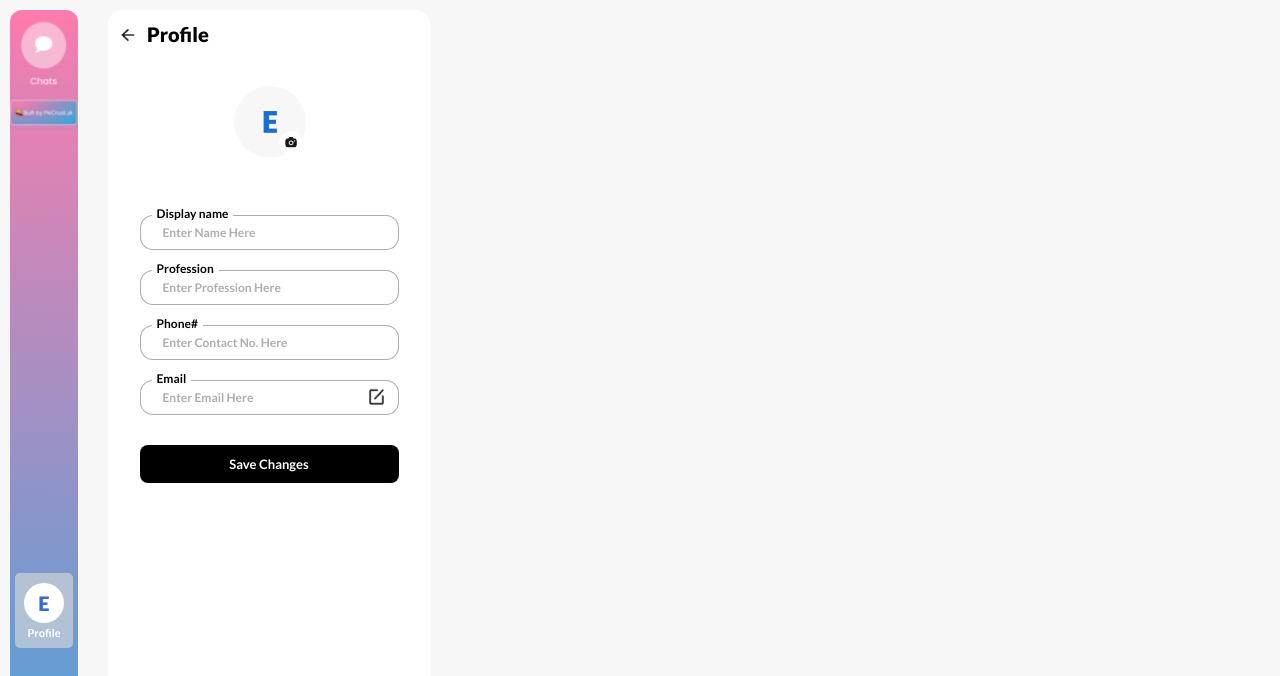
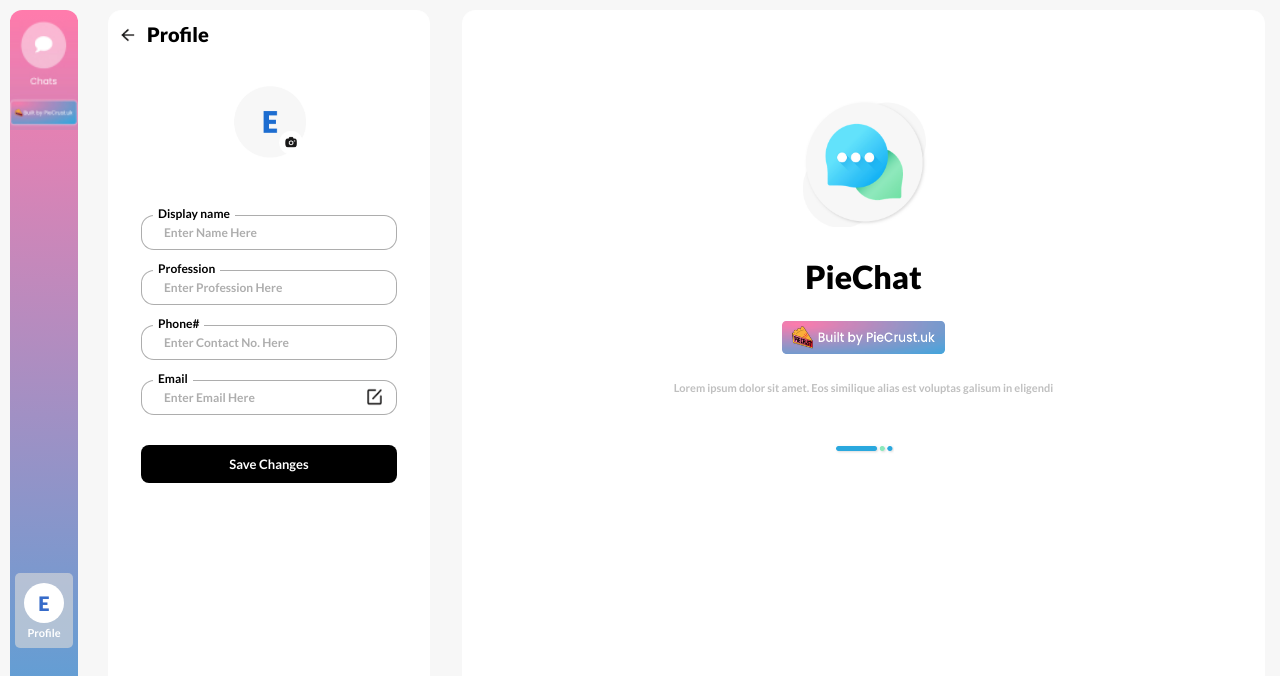
Before and after one commit to Abdulrafiudev/Pie-chart, a plain HTML site: page profile.html in a window 1280 px wide. Shown: the top 676 px of the page. Drawn offline with Linux system fonts and the light colour scheme; a web font is replaced by a local one.

Commit message:
work still dey

```diff
--- a/profile.html
+++ b/profile.html
@@ -64,7 +64,13 @@
       </form>
     </div>
 
-    <div class="pie_center_container"></div>
+    <div class="pie_center_container">
+      <img src="./images/icon_message.png" alt="pie icon" class="icon_message">
+      <p class="chat_heading"> PieChat </p>
+      <img src="./images/rectangle_3.png" alt= "pie icon" class="icon_pie">
+      <p class="lorem_2"> Lorem ipsum dolor sit amet. Eos similique alias est voluptas galisum in eligendi </p>
+      <img src="./images/track bar white.png" class="rectangle_8" alt="track bar">
+    </div>
 
   </div>
 
--- a/styles/login.css
+++ b/styles/login.css
@@ -13,6 +13,7 @@
   justify-content: center;
   align-items: center;
   width: 40%;
+
 
 
 
--- a/styles/profile.css
+++ b/styles/profile.css
@@ -6,6 +6,7 @@
   position: relative;
   display: flex;
   height: 100vh;
+
   background-color:  rgba(217, 217, 217, 0.22);
 
 }
@@ -32,6 +33,9 @@
   align-items: center;
 
 }
+/*.second_div{
+  margin-top: 259px;
+}*/
 .chat_pic{
   height: 110px;
   width: 68px;
@@ -101,14 +105,19 @@
   left: 88px;
   top: 10px;
   bottom: 10px;
+
   width: 320px;
   margin-left: 20px;
+  margin-right: 13px;
   border: 1px solid white;
   border-radius: 13px;
   background: white;
   display: flex;
   flex-direction: column;
   align-items: center;
+
+
+
 }
 .profile_return{
   display: flex;
@@ -138,6 +147,10 @@
   margin-top: 70px;
   margin-bottom: 50px;
 }
+form{
+  width: 80%;
+
+}
 .display_name_container, .profession_label_container, .phone_label_container, .email_label_container{
   display: flex;
   flex-direction: column;
@@ -157,7 +170,7 @@
   padding: 5px;
 }
 .display_name_input, .profession_input, .phone_input, .email_input{
-  width: 235px;
+
   height: 33px;
   border-radius: 13px;
   border: 1px solid rgba(0, 0, 0, 0.32);
@@ -188,6 +201,8 @@
   display: flex;
   flex-direction: column;
   margin-top: 10px;
+
+
 }
 .Save_button{
   border-radius: 8px;
@@ -202,4 +217,59 @@
   font-weight: 700;
   line-height: normal;
   cursor: pointer;
+
+
+
 }
+.pie_center_container{
+
+  position: absolute;
+  top: 10px;
+  bottom: 10px;
+  right: 15px;
+  left: 462px;
+  border: 1px solid white;
+  border-radius: 13px;
+  background: white;
+  display: flex;
+  flex-direction: column;
+  align-items: center;
+
+}
+.icon_message{
+  height: 130px;
+  width: 130px;
+  margin-top: 86px;
+  margin-bottom: 30px;
+}
+.chat_heading{
+  color: #000;
+  font-family: Lato;
+  font-size: 32px;
+  font-style: normal;
+  font-weight: 800;
+  line-height: normal;
+  margin-bottom: 20px;
+}
+.icon_pie{
+  height: 45px;
+  width: 170px;
+  border-radius: 5px;
+  margin-bottom: 20px;
+
+ }
+ .lorem_2{
+  color:  rgba(0, 0, 0, 0.25);
+  text-align: center;
+  font-family: Lato;
+  font-size: 11px;
+  font-style: normal;
+  font-weight: 400;
+  line-height: normal;
+  margin-bottom: 50px;
+}
+.rectangle_8{
+  width: 60px;
+  height: 10px;
+
+}
```
Also changed, not shown: images/track bar white.png (added).
